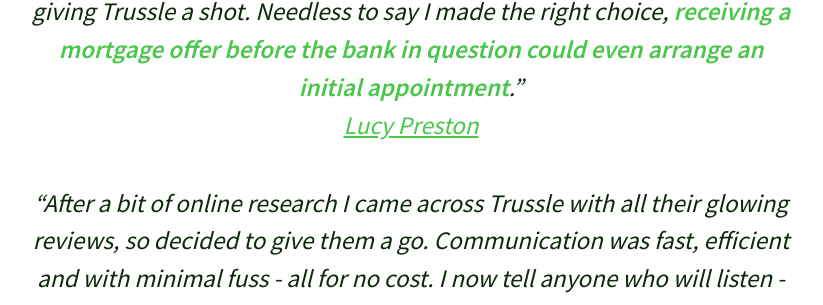
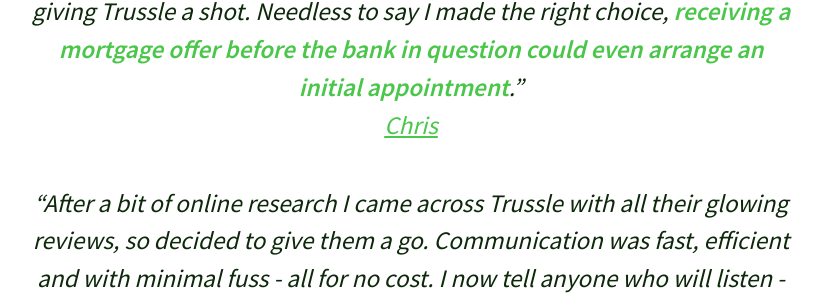
Before and after one commit to olitrussle/blog, a Jekyll site: the page built from _posts/2017-03-03-celebrating-100-reviews-our-7-favourites.md, in a window 1280 px wide and 900 px high, scrolled down 2605 px. Shown: the part 151-456 px from the top of the window, without its empty margins (229-1052 px from the left). Built offline with Jekyll 4.4.1, drawn with Linux system fonts in a browser that asks for light colours.

Commit message:
Updated 2017-03-03-celebrating-100-reviews-our-7-favourites.md

```diff
--- a/_posts/2017-03-03-celebrating-100-reviews-our-7-favourites.md
+++ b/_posts/2017-03-03-celebrating-100-reviews-our-7-favourites.md
@@ -55,7 +55,7 @@
 > <div style="text-align: center">
     “I had the option of either waiting 3 weeks for an appointment with a high street bank mortgage advisor at an inconvenient time of day, or giving Trussle a shot. Needless to say I made the right choice, <span style="font-weight: bold; color:#4AC64A">receiving a mortgage offer before the bank in question could even arrange an initial appointment</span>.”
     <br/>
-    <a href="https://www.trustpilot.com/reviews/57f7a9c719774d0804fdfdbc">Lucy Preston</a>
+    <a href="https://www.trustpilot.com/reviews/579fc2050000ff000976d8e1">Chris</a>
 
 > <div style="text-align: center">
     “After a bit of online research I came across Trussle with all their glowing reviews, so decided to give them a go. Communication was fast, efficient and with minimal fuss - all for no cost. I now tell anyone who will listen - <span style="font-weight: bold; color:#4AC64A">this is the future of mortgage advice</span>.”
```
